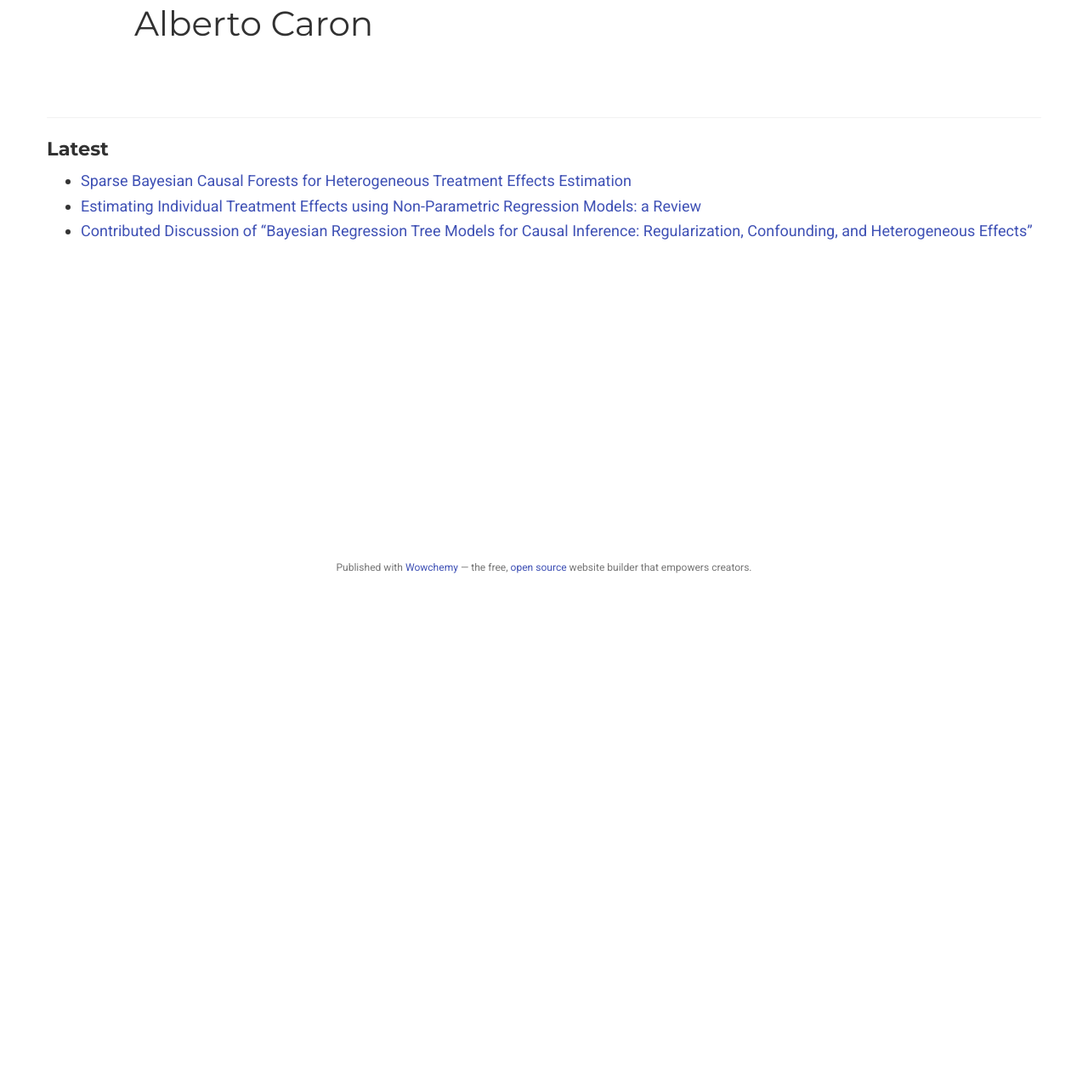
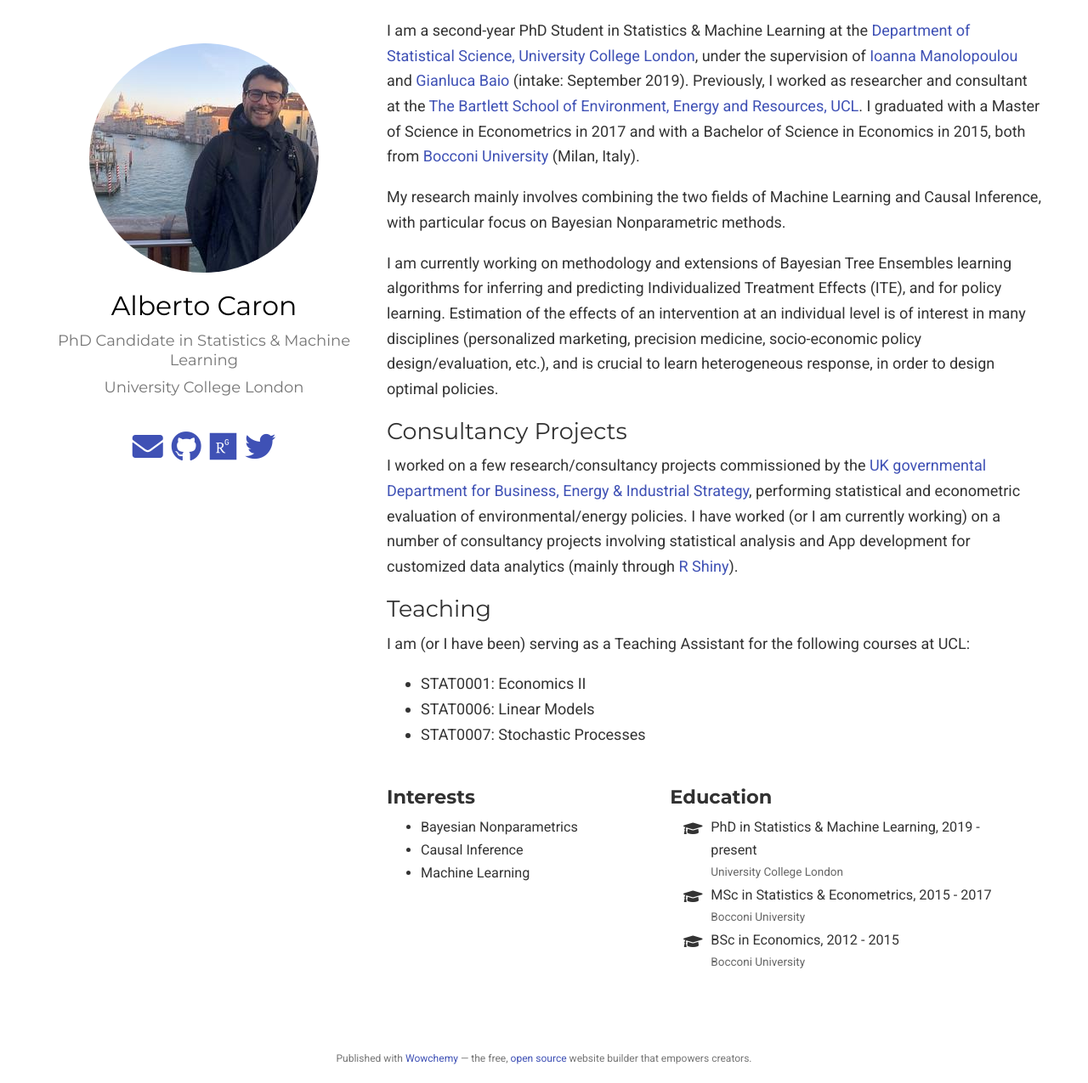
Before and after one commit to albicaron/albicaron.github.io, a plain HTML site: page author/alberto-caron/index.html in a window 1280 px wide. Shown: the part 103-1378 px from the top of the page at 85% size. Before the commit the page ends 800 px from the top, so only its background shows below. Drawn offline with nearby package versions, Linux system fonts and the light colour scheme; some packages are replaced by stand-ins of ours; a script that the page names is missing; some icons are missing.

Commit message:
Build Website

```diff
--- a/author/alberto-caron/index.html
+++ b/author/alberto-caron/index.html
@@ -282,7 +282,7 @@
   <meta property="og:description" content="PhD Candidate in Statistics &amp; Machine Learning"><meta property="og:image" content="https://albicaron.github.io/images/icon_hu6cfeeffad7947327dbd2ebf82ad7804f_6988_512x512_fill_lanczos_center_2.PNG">
   <meta property="twitter:image" content="https://albicaron.github.io/images/icon_hu6cfeeffad7947327dbd2ebf82ad7804f_6988_512x512_fill_lanczos_center_2.PNG"><meta property="og:locale" content="en-us">
 
-    <meta property="og:updated_time" content="2021-02-15T12:03:42&#43;01:00">
+
 
 
 
@@ -689,10 +689,6 @@
 
 
 
-<div class="universal-wrapper pt-3">
-  <h1>Alberto Caron</h1>
-</div>
-
 
 <section id="profile-page" class="pt-5">
   <div class="container">
@@ -702,24 +698,192 @@
 
 
 
-    <div class="article-widget content-widget-hr">
-      <h3>Latest</h3>
-      <ul>
+
+
+
+
+
+
+
+
+
+
+
+
+
+
+
+<div class="row">
+  <div class="col-12 col-lg-4">
+    <div id="profile">
+
+
+
+      <img class="avatar avatar-circle" src="/author/alberto-caron/avatar_huec4ec032d6d60550737e732adf3ea8d2_339485_270x270_fill_q75_lanczos_center.jpg" alt="Alberto Caron">
+
+
+      <div class="portrait-title">
+        <h2>Alberto Caron</h2>
+        <h3>PhD Candidate in Statistics &amp; Machine Learning</h3>
+
+
+        <h3>
+
+          <span>University College London</span>
+
+        </h3>
+
+      </div>
+
+      <ul class="network-icon" aria-hidden="true">
+
+
+
+
+
+
+
+
+
 
         <li>
-          <a href="/publication/sparsebcf/">Sparse Bayesian Causal Forests for Heterogeneous Treatment Effects Estimation</a>
+          <a href="mailto:alberto.caron.19@ucl.ac.uk" >
+            <i class="fas fa-envelope big-icon"></i>
+          </a>
         </li>
 
+
+
+
+
+
+
+
+
+
+
+
         <li>
-          <a href="/publication/reviewite/">Estimating Individual Treatment Effects using Non-Parametric Regression Models: a Review</a>
+          <a href="https://github.com/albicaron" target="_blank" rel="noopener">
+            <i class="fab fa-github big-icon"></i>
+          </a>
         </li>
 
+
+
+
+
+
+
+
+
+
+
+
         <li>
-          <a href="/publication/discussionbcf/">Contributed Discussion of “Bayesian Regression Tree Models for Causal Inference: Regularization, Confounding, and Heterogeneous Effects”</a>
+          <a href="https://www.researchgate.net/profile/Alberto_Caron" target="_blank" rel="noopener">
+            <i class="fab fa-researchgate big-icon"></i>
+          </a>
+        </li>
+
+
+
+
+
+
+
+
+
+
+
+
+        <li>
+          <a href="https://twitter.com/AlbiCaron" target="_blank" rel="noopener">
+            <i class="fab fa-twitter big-icon"></i>
+          </a>
         </li>
 
       </ul>
+
     </div>
+  </div>
+  <div class="col-12 col-lg-8">
+
+
+
+
+    <p>I am a second-year PhD Student in Statistics &amp; Machine Learning at the <a href="https://www.ucl.ac.uk/statistics/" target="_blank" rel="noopener">Department of Statistical Science, University College London</a>, under the supervision of <a href="http://www.homepages.ucl.ac.uk/~ucakima/" target="_blank" rel="noopener">Ioanna Manolopoulou</a> and <a href="http://www.statistica.it/gianluca/" target="_blank" rel="noopener">Gianluca Baio</a> (intake: September 2019). Previously, I worked as researcher and consultant at the <a href="https://www.ucl.ac.uk/bartlett/bartlett-school-environment-energy-and-resources" target="_blank" rel="noopener">The Bartlett School of Environment, Energy and Resources, UCL</a>. I graduated with a Master of Science in Econometrics in 2017 and with a Bachelor of Science in Economics in 2015, both from <a href="https://www.unibocconi.eu/" target="_blank" rel="noopener">Bocconi University</a> (Milan, Italy).</p>
+<p>My research mainly involves combining the two fields of Machine Learning and Causal Inference, with particular focus on Bayesian Nonparametric methods.</p>
+<p>I am currently working on methodology and extensions of Bayesian Tree Ensembles learning algorithms for inferring and predicting Individualized Treatment Effects (ITE), and for policy learning. Estimation of the effects of an intervention at an individual level is of interest in many disciplines (personalized marketing, precision medicine, socio-economic policy design/evaluation, etc.), and is crucial to learn heterogeneous response, in order to design optimal policies.</p>
+<h2 id="consultancy-projects">Consultancy Projects</h2>
+<p>I worked on a few research/consultancy projects commissioned by the <a href="https://www.gov.uk/government/organisations/department-for-business-energy-and-industrial-strategy" target="_blank" rel="noopener">UK governmental Department for Business, Energy &amp; Industrial Strategy</a>, performing statistical and econometric evaluation of environmental/energy policies. I have worked (or I am currently working) on a number of consultancy projects involving statistical analysis and App development for customized data analytics (mainly through <a href="https://shiny.rstudio.com/gallery/" target="_blank" rel="noopener">R Shiny</a>).</p>
+<h2 id="teaching">Teaching</h2>
+<p>I am (or I have been) serving as a Teaching Assistant for the following courses at UCL:</p>
+<ul>
+<li>STAT0001: Economics II</li>
+<li>STAT0006: Linear Models</li>
+<li>STAT0007: Stochastic Processes</li>
+</ul>
+
+
+    <div class="row">
+
+
+      <div class="col-md-5">
+        <h3>Interests</h3>
+        <ul class="ul-interests">
+
+          <li>Bayesian Nonparametrics</li>
+
+          <li>Causal Inference</li>
+
+          <li>Machine Learning</li>
+
+        </ul>
+      </div>
+
+
+
+      <div class="col-md-7">
+        <h3>Education</h3>
+        <ul class="ul-edu fa-ul">
+
+          <li>
+            <i class="fa-li fas fa-graduation-cap"></i>
+            <div class="description">
+              <p class="course">PhD in Statistics &amp; Machine Learning, 2019 - present</p>
+              <p class="institution">University College London</p>
+            </div>
+          </li>
+
+          <li>
+            <i class="fa-li fas fa-graduation-cap"></i>
+            <div class="description">
+              <p class="course">MSc in Statistics &amp; Econometrics, 2015 - 2017</p>
+              <p class="institution">Bocconi University</p>
+            </div>
+          </li>
+
+          <li>
+            <i class="fa-li fas fa-graduation-cap"></i>
+            <div class="description">
+              <p class="course">BSc in Economics, 2012 - 2015</p>
+              <p class="institution">Bocconi University</p>
+            </div>
+          </li>
+
+        </ul>
+      </div>
+
+
+    </div>
+  </div>
+</div>
+
+
+
+
+
 
   </div>
 </section>
```
Also changed, not shown: software/index.html (+6 -1 lines).
